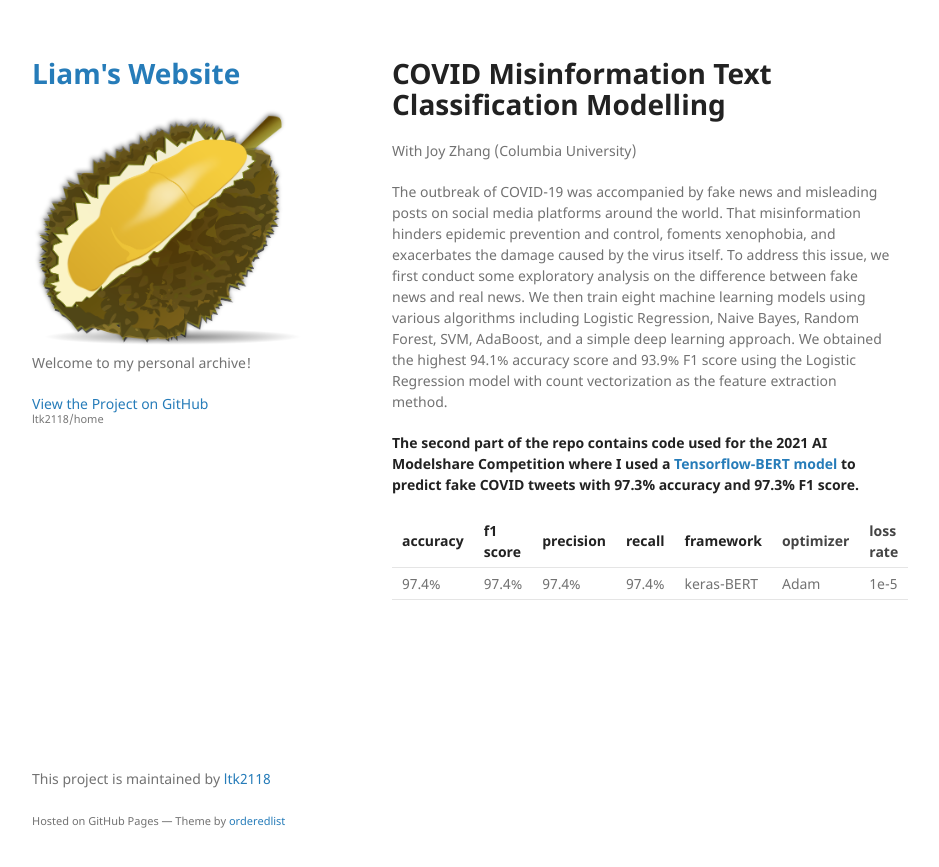
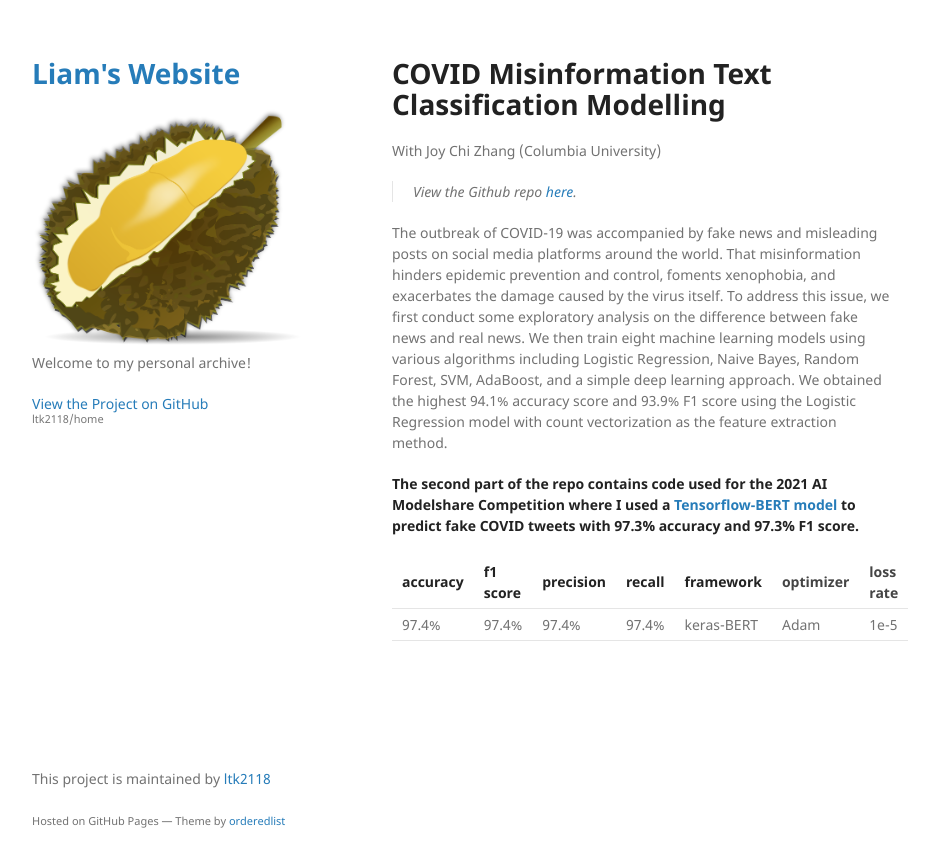
Before and after one commit to ltk2118/home, a Jekyll site: the page built from subpages/covid_misinfo.md, in a window 1280 px wide. Shown: the top 867 px of the page, without its empty margins (178-1117 px from the left). Built offline with Jekyll 4.4.1, drawn with Linux system fonts in a browser that asks for light colours; our own code applies the rules of GitHub Pages for plain Markdown files.

```diff
--- a/subpages/covid_misinfo.md
+++ b/subpages/covid_misinfo.md
@@ -1,6 +1,8 @@
 # COVID Misinformation Text Classification Modelling
 
-With Joy Zhang (Columbia University)
+With Joy Chi Zhang (Columbia University)
+
+> View the Github repo [here](https://github.com/ltk2118/covid_misinformation).
 
 The outbreak of COVID-19 was accompanied by fake news and misleading posts on social media platforms around the world. That misinformation hinders epidemic prevention and control, foments xenophobia, and exacerbates the damage caused by the virus itself. To address this issue, we first conduct some exploratory analysis on the difference between fake news and real news. We then train eight machine learning models using various algorithms including Logistic Regression, Naive Bayes, Random Forest, SVM, AdaBoost, and a simple deep learning approach. We obtained the highest 94.1% accuracy score and 93.9% F1 score using the Logistic Regression model with count vectorization as the feature extraction method.
 
```
Also changed, not shown: index.md (+1 -1 lines), subpages/broadband.md (+3 -1 lines).
